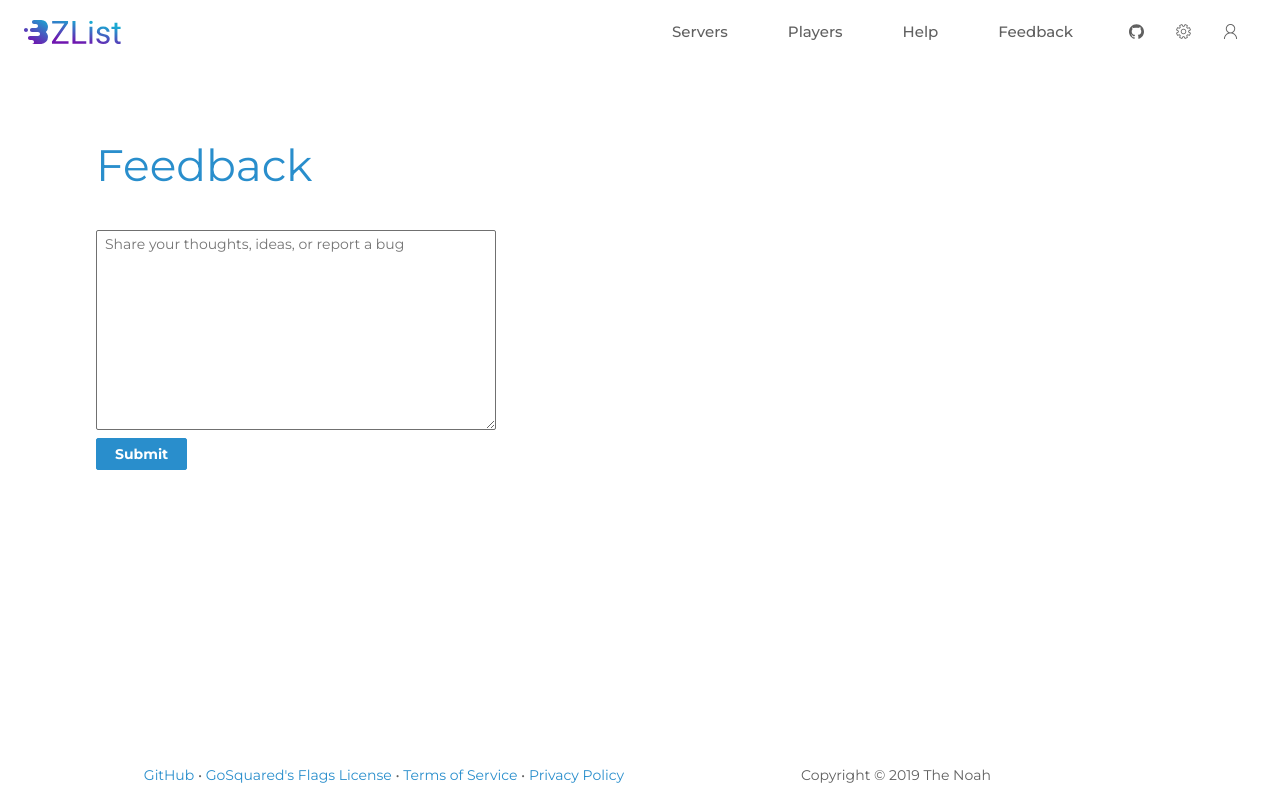
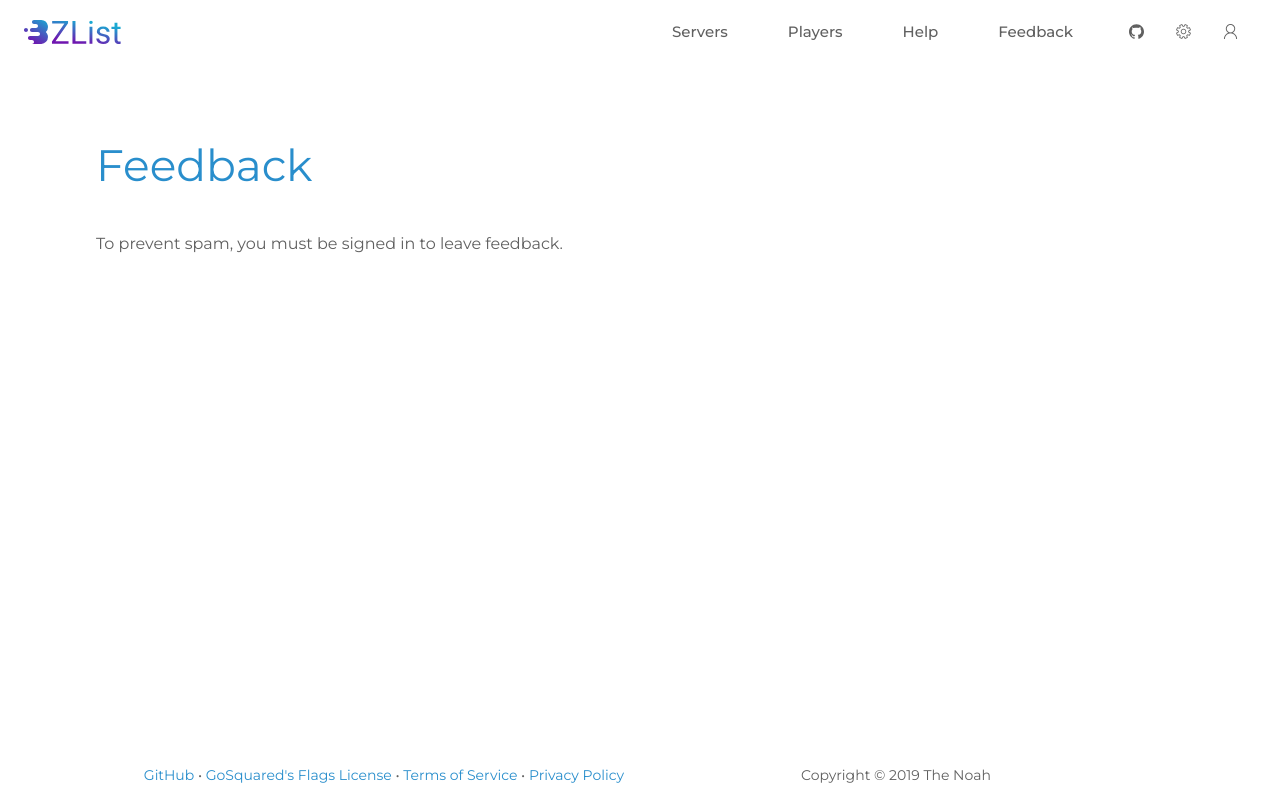
Before and after one commit to bzlist/bzlist.net, a React (Create React App) app: page /feedback in a window 1280 px wide. Built offline with nearby package versions, Linux system fonts and the light colour scheme; no server answers.

Commit message:
Require user to be signed in to send feedback

```diff
--- a/src/components/FeedbackPage.tsx
+++ b/src/components/FeedbackPage.tsx
@@ -1,6 +1,6 @@
 import React from "react";
 
-import {api} from "../lib";
+import {api, storage} from "../lib";
 
 interface State{
   feedback: string;
@@ -18,21 +18,34 @@ export class FeedbackPage extends React.Component<any, State>{
   }
 
   async submit(): Promise<void>{
-    const data = await api("feedback", {feedback: this.state.feedback});
-    if(data && data.message){
-      this.setState({message: data.message});
+    const data = await api("feedback", {callsign: storage.get("callsign"), token: storage.get("token"), feedback: this.state.feedback});
+    if(!data){
+      return;
     }
+
+    if(data.error){
+      this.setState({message: `Error: ${data.error}`});
+      return;
+    }
+
+    this.setState({message: data.message});
   }
 
   render(): JSX.Element{
     return (
       <div className="wrapper">
         <h1>Feedback</h1><br/>
-        <textarea placeholder="Share your thoughts, ideas, or report a bug" value={this.state.feedback} onChange={(e) => this.setState({feedback: e.target.value})}></textarea><br/>
-        <button className="btn btn-primary" onClick={() => this.submit()}>Submit</button>
-        {this.state.message !== "" ?
-          <span>&nbsp;&nbsp;{this.state.message}</span>
-        : null}
+        {storage.get("bzid") !== "" ?
+          <div>
+            <textarea placeholder="Share your thoughts, ideas, or report a bug" value={this.state.feedback} onChange={(e) => this.setState({feedback: e.target.value})}></textarea><br/>
+            <button className="btn btn-primary" onClick={() => this.submit()}>Submit</button>
+            {this.state.message !== "" ?
+              <span>&nbsp;&nbsp;{this.state.message}</span>
+            : null}
+          </div>
+        :
+          <div>To prevent spam, you must be signed in to leave feedback.</div>
+        }
       </div>
     );
   }
```
